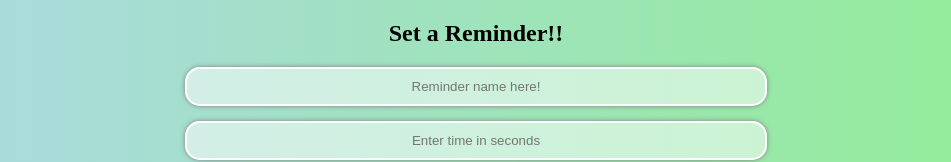
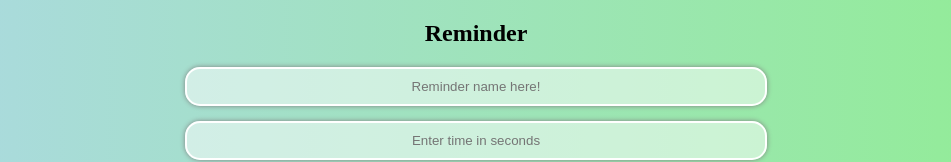
Before and after one commit to lazarnarcis/reminder, a React (Create React App) app: page / in a window 1280 px wide. Shown: the top 162 px of the page, without its empty margins (164-1115 px from the left). Built offline with nearby package versions, Linux system fonts and the light colour scheme.

Commit message:
change h2 title

```diff
--- a/src/App.js
+++ b/src/App.js
@@ -54,7 +54,7 @@ export default function App() {
     }
     return (
         <div>
-            <h2>Set a Reminder!!</h2>
+            <h2>Reminder</h2>
             <div className="set-reminder">
                 <div className="inputs">
                     <span><input type="text" placeholder="Reminder name here!" width="500" className="reminder" onInput={e => setName(e.target.value)} value={name} /></span>
```
